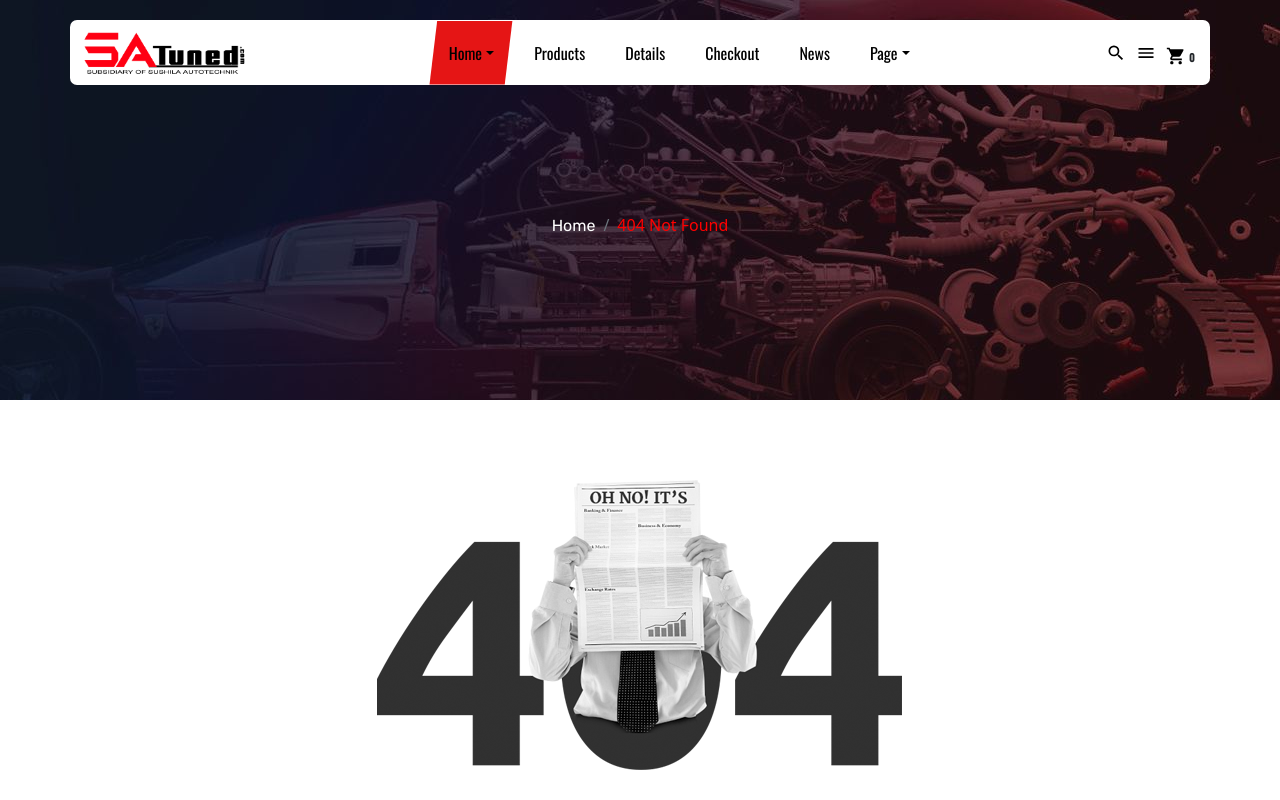
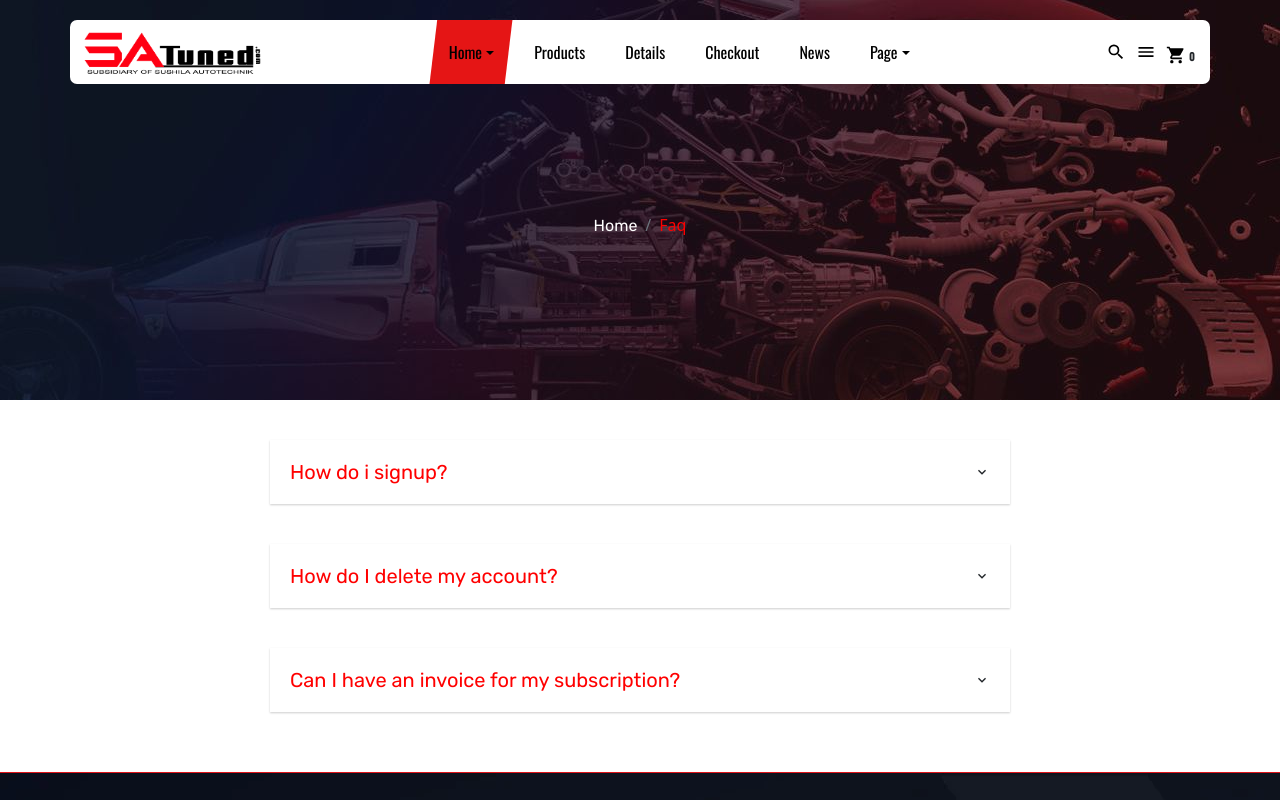
Before and after one commit to ramchandra-kumble/ReactJS, a React (Create React App) app: page /pages/faq in a window 1280 px wide. Shown: the top 800 px of the page. Built offline with nearby package versions, Linux system fonts and the light colour scheme; a web font is replaced by a local one.

Commit message:
faq page completed

```diff
--- a/src/App.js
+++ b/src/App.js
@@ -12,6 +12,7 @@ import ProductDetailsPage from "./pages/ProductDetails/ProductDetailsPage";
 import { totalQuantity } from "./Utilis/GetTotalQuantity";
 import CartPage from "./pages/CartPage/CartPage";
 import NotFind from "./pages/NotFound/NotFind";
+import Faq from "./pages/FaqPage/Faq";
 
 export const CardContext = createContext();
 
@@ -41,6 +42,9 @@ function App() {
             <Route path="/cart">
               <CartPage />
             </Route>
+            <Route path="/pages/faq">
+              <Faq />
+            </Route>
             <Route>
               <NotFind />
             </Route>
--- /dev/null
+++ b/src/components/Data/FaqData.js
@@ -0,0 +1,21 @@
+const faqData = [
+  {
+    Id: "1",
+    question: "How do i signup?",
+    answer:
+      "Lorem ipsum dolor sit amet, consectetur adipisicing elit. Quasi cupiditate et laudantium esse adipisci consequatur modi possimus accusantium vero atque excepturi nobis in doloremque repudiandae soluta non minus dolore voluptatem enim reiciendis officia voluptates, fuga ullam? Voluptas reiciendis cumque molestiae unde numquam similique quas doloremque non, perferendis doloribus necessitatibus itaque dolorem quam officia atque perspiciatis dolore laudantium dolor voluptatem eligendi? Aliquam nulla unde voluptatum molestiae, eos fugit ullam, consequuntur, saepe voluptas quaerat deleniti. Repellendus magni sint temporibus, accusantium rem commodi.",
+  },
+  {
+    Id: "2",
+    question: "How do I delete my account?",
+    answer:
+      "Lorem ipsum dolor sit amet, consectetur adipisicing elit. Quasi cupiditate et laudantium esse adipisci consequatur modi possimus accusantium vero atque excepturi nobis in doloremque repudiandae soluta non minus dolore voluptatem enim reiciendis officia voluptates, fuga ullam? Voluptas reiciendis cumque molestiae unde numquam similique quas doloremque non, perferendis doloribus necessitatibus itaque dolorem quam officia atque perspiciatis dolore laudantium dolor voluptatem eligendi? Aliquam nulla unde voluptatum molestiae, eos fugit ullam, consequuntur, saepe voluptas quaerat deleniti. Repellendus magni sint temporibus, accusantium rem commodi.",
+  },
+  {
+    Id: "3",
+    question: "Can I have an invoice for my subscription?",
+    answer:
+      "Lorem ipsum dolor sit amet, consectetur adipisicing elit. Quasi cupiditate et laudantium esse adipisci consequatur modi possimus accusantium vero atque excepturi nobis in doloremque repudiandae soluta non minus dolore voluptatem enim reiciendis officia voluptates, fuga ullam? Voluptas reiciendis cumque molestiae unde numquam similique quas doloremque non, perferendis doloribus necessitatibus itaque dolorem quam officia atque perspiciatis dolore laudantium dolor voluptatem eligendi? Aliquam nulla unde voluptatum molestiae, eos fugit ullam, consequuntur, saepe voluptas quaerat deleniti. Repellendus magni sint temporibus, accusantium rem commodi.",
+  },
+];
+export default faqData;
--- a/src/components/Data/MenuList.js
+++ b/src/components/Data/MenuList.js
@@ -38,7 +38,7 @@ export const menus = [
     dropdown: true,
     path: "/",
     dropdownList: [
-      { text: "Action", path: "/" },
+      { text: "FAQ", path: "/pages/faq" },
       { text: "Action", path: "/" },
       { text: "Action", path: "/" },
     ],
--- /dev/null
+++ b/src/components/FaqComponent/FaqComponent.css
@@ -0,0 +1,23 @@
+.faqblock {
+  box-shadow: 0 1px 2px 0 rgba(0, 0, 0, 0.2);
+}
+.faqhead {
+  display: flex;
+  justify-content: space-between;
+  font-family: Rubik, sans-serif;
+  align-items: center;
+  padding: 20px 20px;
+  cursor: pointer;
+}
+.faqhead > p {
+  font-size: 20px;
+  line-height: 1.2;
+  /* font-weight: 100; */
+  color: red;
+  margin-bottom: 0;
+}
+.faqans {
+  padding: 10px 20px;
+  font-family: Rubik, sans-serif;
+  font-size: 13px;
+}
--- /dev/null
+++ b/src/components/FaqComponent/FaqComponent.js
@@ -0,0 +1,28 @@
+import React, { useState } from "react";
+import { MdExpandMore } from "react-icons/md";
+import "./FaqComponent.css";
+
+const FaqComponent = (props) => {
+  const [showText, setShowText] = useState(false);
+  const displayHandler = () => {
+    setShowText(!showText);
+  };
+
+  return (
+    <div>
+      <div key={props.Data.Id} className="faqblock">
+        <div className="faqhead" onClick={displayHandler}>
+          <p>{props.Data.question}</p>
+          <MdExpandMore />
+        </div>
+        {showText ? (
+          <div className="faqans">
+            <p>{props.Data.answer}</p>
+          </div>
+        ) : null}
+      </div>
+    </div>
+  );
+};
+
+export default FaqComponent;
--- a/src/components/MenuBar/Menu.js
+++ b/src/components/MenuBar/Menu.js
@@ -21,9 +21,11 @@ const Menu = ({ bg }) => {
       }`}
     >
       <Navbar expand="md">
-        <Navbar.Brand href="#home">
-          <img height="55" className={style.logo} src={logo} alt="" />
-        </Navbar.Brand>
+        <Link to="/">
+          <Navbar.Brand>
+            <img height="55" className={style.logo} src={logo} alt="" />
+          </Navbar.Brand>
+        </Link>
         <Navbar.Toggle className="shadow-none" aria-controls="basic-navbar-nav">
           <MdMenu />
         </Navbar.Toggle>
--- /dev/null
+++ b/src/pages/FaqPage/Faq.css
@@ -0,0 +1,15 @@
+.faqcont {
+  padding-top: 20px;
+  padding-bottom: 40px;
+  padding-left: 250px;
+  padding-right: 250px;
+}
+.faqcomp {
+  padding: 20px;
+}
+@media screen and (max-width: 1000px) {
+  .faqcont {
+    padding-left: 10px;
+    padding-right: 10px;
+  }
+}
--- /dev/null
+++ b/src/pages/FaqPage/Faq.js
@@ -0,0 +1,24 @@
+import React from "react";
+import PageBanner from "../../components/commonComponent/PageBanner/PageBanner";
+import faqData from "../../components/Data/FaqData";
+import FaqComponent from "../../components/FaqComponent/FaqComponent";
+import "./Faq.css";
+
+const Faq = () => {
+  return (
+    <div>
+      <PageBanner title="faq" dontShowTitle={true} menu={true} />
+      <div className="faqcont">
+        {faqData.map((curElem) => {
+          return (
+            <div className="faqcomp">
+              <FaqComponent Data={curElem} />
+            </div>
+          );
+        })}
+      </div>
+    </div>
+  );
+};
+
+export default Faq;
```
